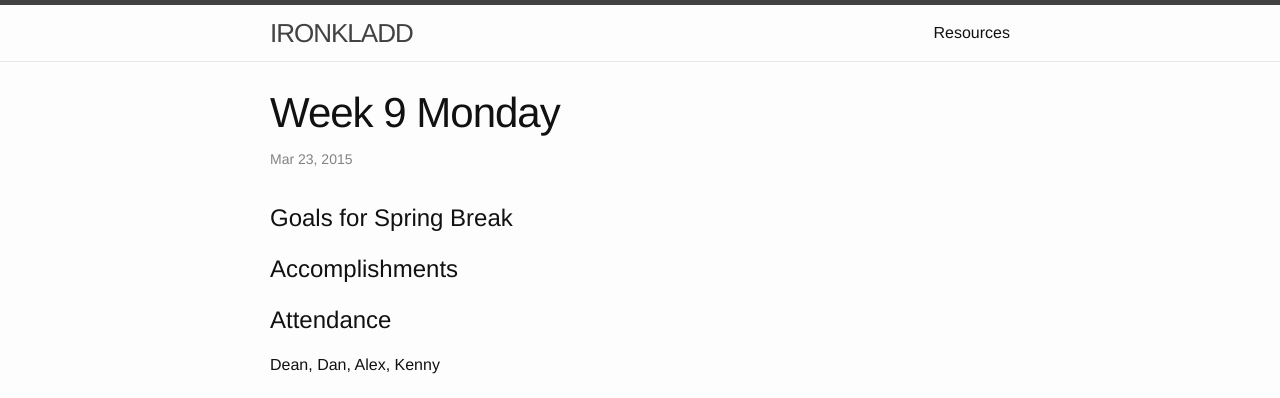
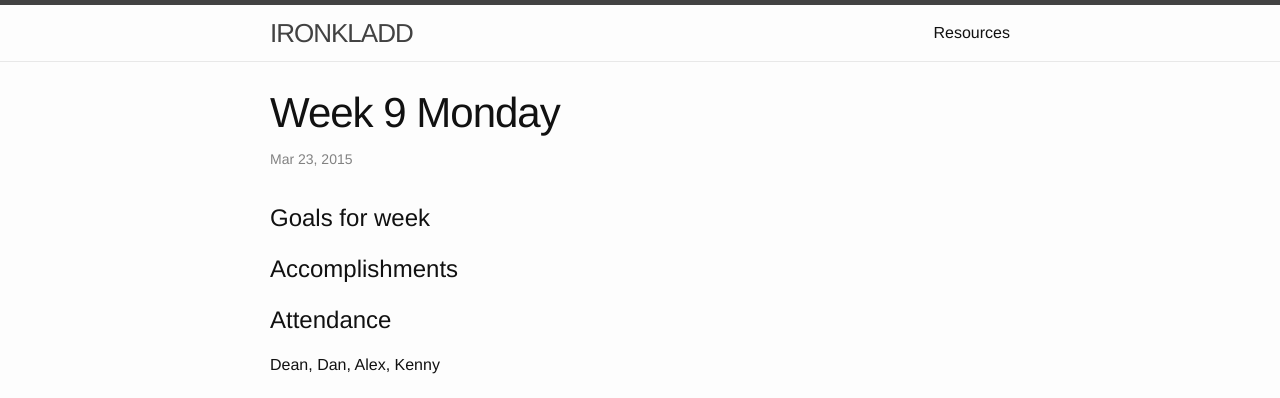
Before and after one commit to IRONKLADD/IRONKLADD.github.io, a Jekyll site: the page built from _posts/team_notes/2015-03-13-week-9-Monday.markdown, in a window 1280 px wide. Shown: the top 398 px of the page. Built offline with Jekyll 4.4.1, drawn with Linux system fonts in a browser that asks for light colours.

Commit message:
Update 2015-03-13-week-9-Monday.markdown

```diff
--- a/_posts/team_notes/2015-03-13-week-9-Monday.markdown
+++ b/_posts/team_notes/2015-03-13-week-9-Monday.markdown
@@ -5,7 +5,7 @@ title: "Week 9 Monday"
 date: 2015-03-23T09:56:29-04:00
 ---
 
-# Goals for Spring Break
+# Goals for week
 
 # Accomplishments
 
```
